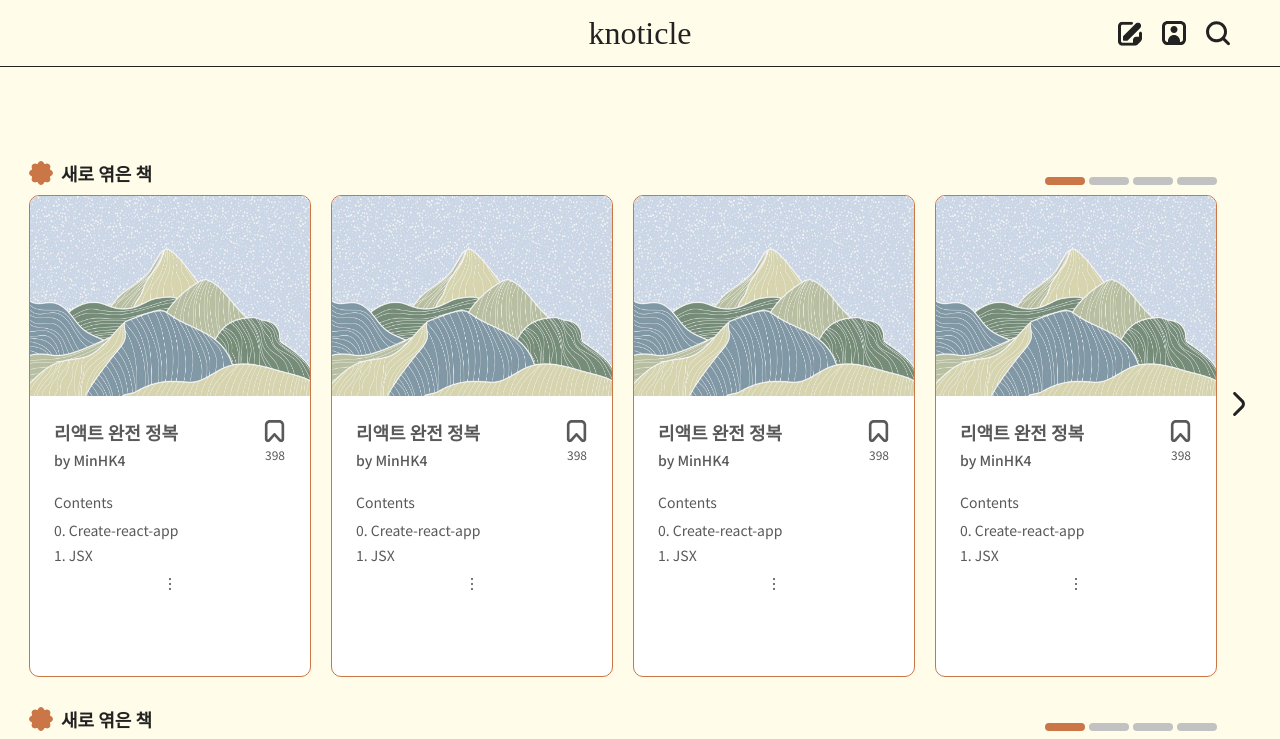
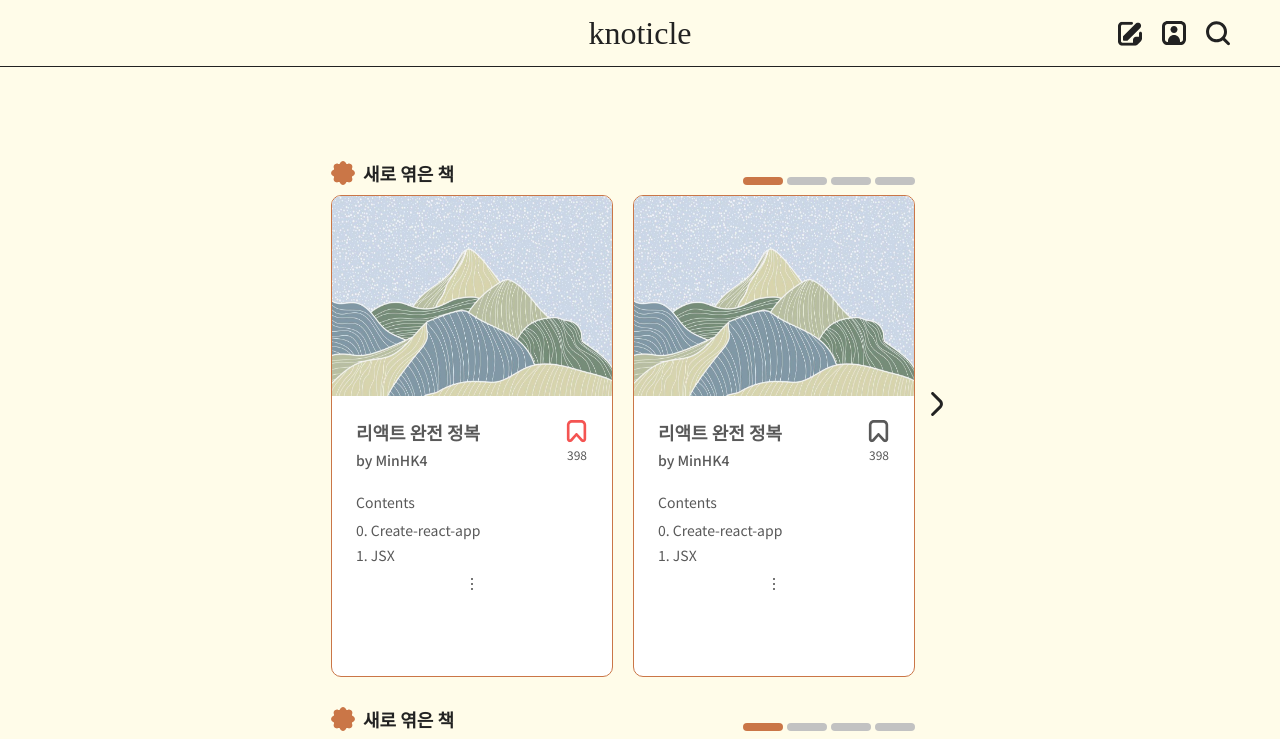
Before and after one commit to boostcampwm-2022/web01-knoticle, a Next.js app in the folder frontend/: page / in a window 1280 px wide. Shown: the top 739 px of the page. Built offline with nearby package versions, Linux system fonts and the light colour scheme; a web font is replaced by a local one.

Commit message:
feat: 북마크 아이디 처리 로직으로 변경 - #55

```diff
--- a/frontend/components/common/Book/index.tsx
+++ b/frontend/components/common/Book/index.tsx
@@ -38,6 +38,10 @@ interface Scrap {
   };
 }
 
+interface Bookmark {
+  id: number;
+}
+
 interface BookProps {
   book: {
     id: number;
@@ -47,24 +51,35 @@ interface BookProps {
     _count: {
       bookmarks: number;
     };
-    isBookmarked: boolean;
+    bookmark: Bookmark;
   };
 }
 
 export default function Book({ book }: BookProps) {
-  const { id, title, user, scraps, _count, isBookmarked } = book;
-  const [isBookmarkedNow, setIsBookmarkedNow] = useState<boolean>(isBookmarked);
+  const { id, title, user, scraps, _count, bookmark } = book;
+  const [curBookmarkId, setCurBookmarkId] = useState<number | null>(bookmark.id);
+
   const handleBookmarkClick = async () => {
-    if (isBookmarkedNow) {
+    if (curBookmarkId) {
       // 북마크 삭제 API 요청
       // await axios.delete(`${process.env.NEXT_PUBLIC_SERVER_UR}/api/bookmarks/${id}`);
+      setCurBookmarkId(null);
     } else {
       // 북마크 생성 API 요청
-      // await axios.post(`${process.env.NEXT_PUBLIC_SERVER_UR}/api/bookmarks`, {
+      // const { data } = await axios.post(`${process.env.NEXT_PUBLIC_SERVER_UR}/api/bookmarks`, {
       //   book_id: id,
       // });
+      // const newBookmark = data.bookmark;
+      // setCurBookmarkId(newBookmark);
+      setCurBookmarkId(1);
     }
-    setIsBookmarkedNow(!isBookmarkedNow);
+  };
+
+  const calcTempBookmark = () => {
+    if (bookmark.id) {
+      return _count.bookmarks + (curBookmarkId ? 0 : -1);
+    }
+    return _count.bookmarks + (curBookmarkId ? 1 : 0);
   };
 
   return (
@@ -79,11 +94,11 @@ export default function Book({ book }: BookProps) {
           </BookTitle>
           <Bookmark>
             <BookmarkIcon
-              src={isBookmarkedNow ? ActiveBookmarkIcon : InactiveBookmarkIcon}
+              src={curBookmarkId ? ActiveBookmarkIcon : InactiveBookmarkIcon}
               alt="Bookmark Icon"
               onClick={handleBookmarkClick}
             />
-            <TextXSmall>{_count.bookmarks + (isBookmarkedNow ? 1 : 0)}</TextXSmall>
+            <TextXSmall>{calcTempBookmark()}</TextXSmall>
           </Bookmark>
         </FlexSpaceBetween>
 
--- a/frontend/components/home/Slider/tempBookData.ts
+++ b/frontend/components/home/Slider/tempBookData.ts
@@ -24,6 +24,9 @@ const tempBookDatas = [
     ],
     _count: {
       bookmarks: 398,
+    },
+    bookmark: {
+      id: 1,
     },
   },
   {
@@ -52,59 +55,8 @@ const tempBookDatas = [
     _count: {
       bookmarks: 398,
     },
-  },
-  {
-    id: 1,
-    title: '리액트 완전 정복',
-    user: {
-      nickname: 'MinHK4',
-      profile_image: '',
-    },
-    scraps: [
-      {
-        order: 1,
-        article: {
-          id: 5,
-          title: 'Create-react-app',
-        },
-      },
-      {
-        order: 2,
-        article: {
-          id: 6,
-          title: 'JSX',
-        },
-      },
-    ],
-    _count: {
-      bookmarks: 398,
-    },
-  },
-  {
-    id: 1,
-    title: '리액트 완전 정복',
-    user: {
-      nickname: 'MinHK4',
-      profile_image: '',
-    },
-    scraps: [
-      {
-        order: 1,
-        article: {
-          id: 5,
-          title: 'Create-react-app',
-        },
-      },
-      {
-        order: 2,
-        article: {
-          id: 6,
-          title: 'JSX',
-        },
-      },
-    ],
-    _count: {
-      bookmarks: 398,
+    bookmark: {
+      id: null,
     },
   },
 ];
```
